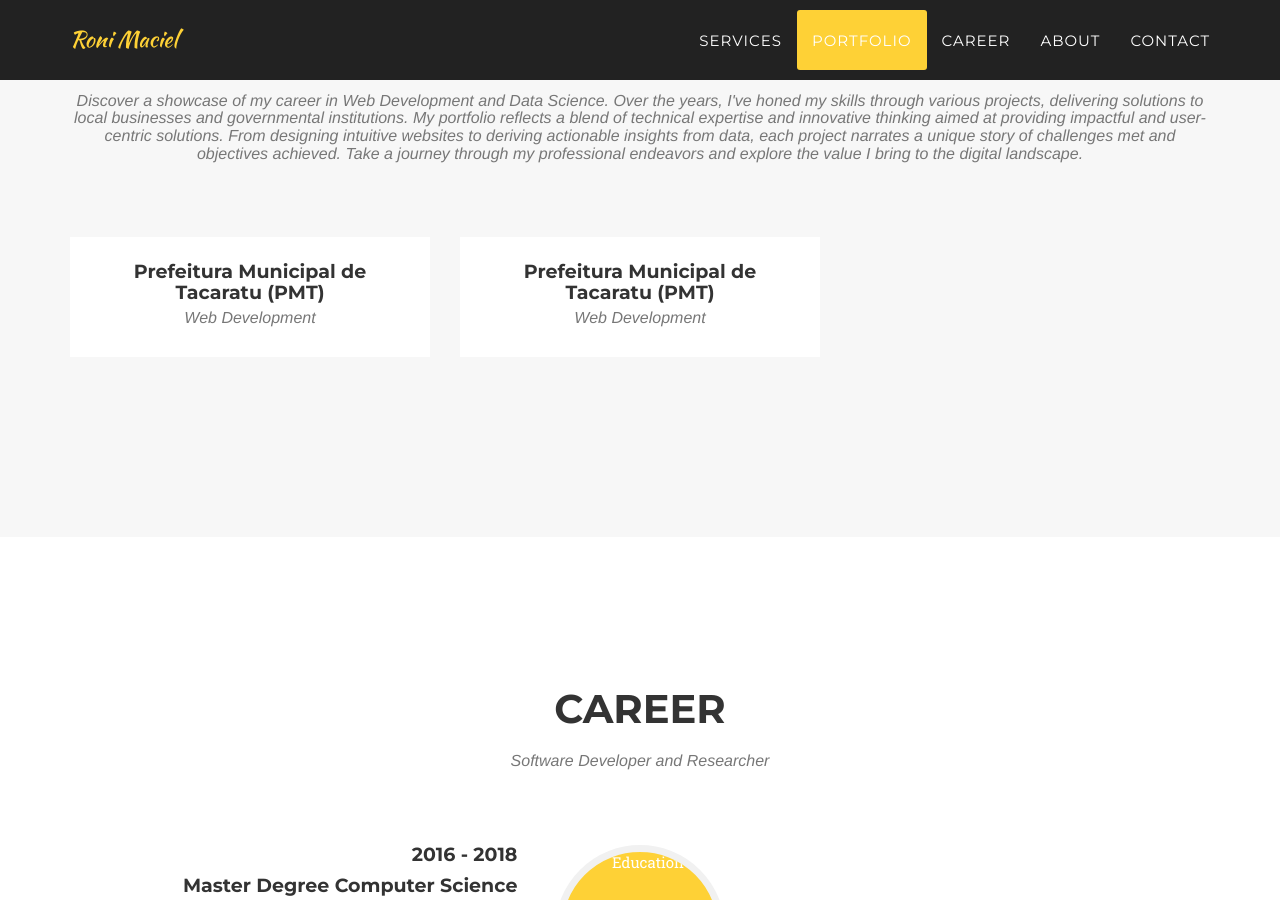
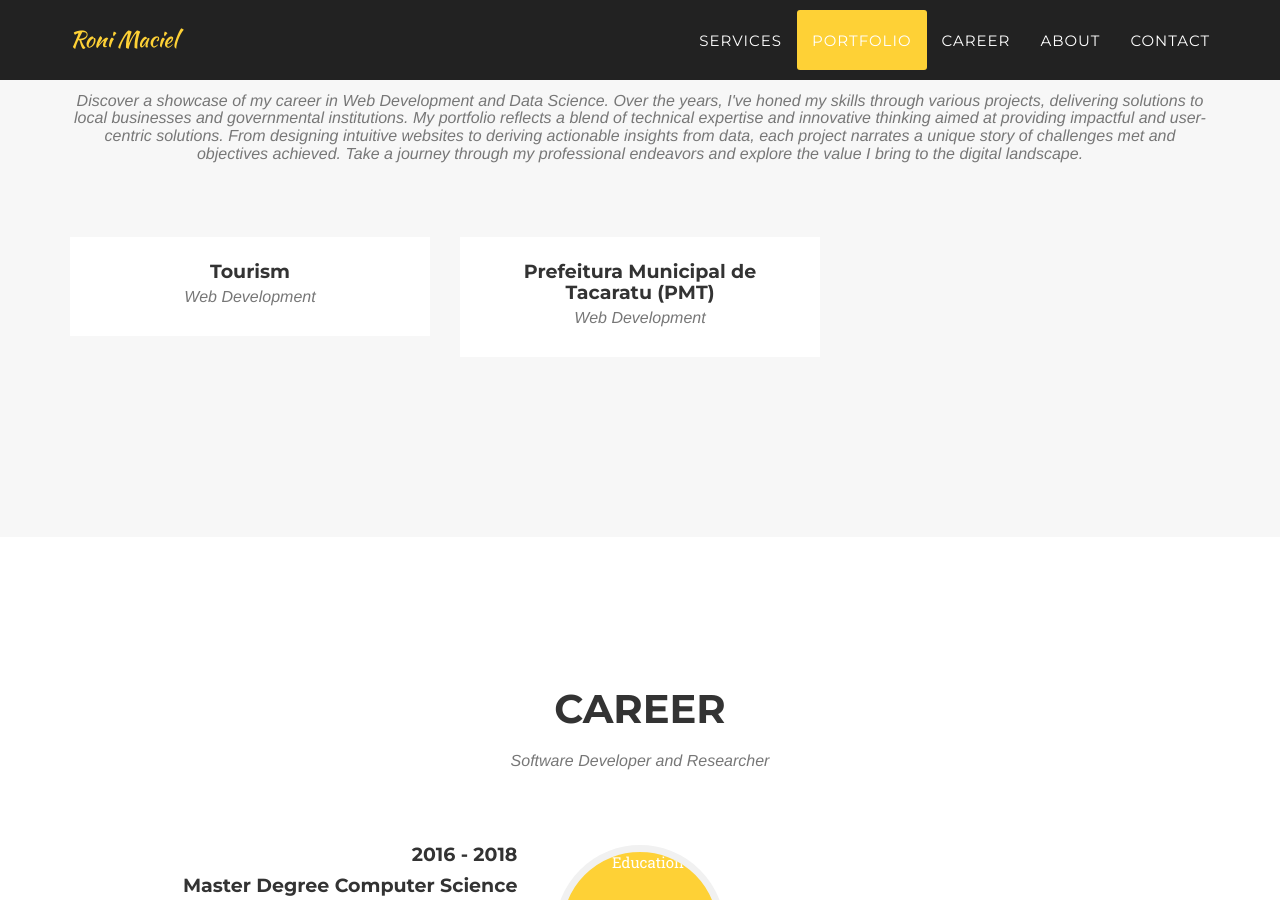
Before and after one commit to RonierisonMaciel/ronierisonmaciel.github.io, a Jekyll site: the page built from _posts/2014-07-17-project-2.markdown, in a window 1280 px wide and 900 px high, scrolled down 1833 px. Built offline with Jekyll 4.4.1, drawn with Linux system fonts in a browser that asks for light colours; some web fonts are replaced.

Commit message:
:memo: Update markdown file

```diff
--- a/_posts/2014-07-17-project-2.markdown
+++ b/_posts/2014-07-17-project-2.markdown
@@ -1,18 +1,16 @@
 ---
-title: Prefeitura Municipal de Tacaratu (PMT)
+title: Tourism
 subtitle: Web Development
 layout: default
 modal-id: 1
-date: 2020-01-18
-img: tourism.png
+date: 2021-12-18
+img: pmt.png
 thumbnail: tourism-thumbnail.png
 alt: image-alt
-project-date: April 2014
+project-date: December 2021
 clients:
-  - name: Prefeitura Municipal de Tacaratu (PMT)
-    url: https://www.tacaratu.pe.gov.br
   - name: Site de Turismo do Município de Tacaratu
     url: https://www.turismo.tacaratu.pe.gov.br
 category: Web Development
-description: Website developed for the Tacaratu city hall with the Ronierison Maciel coordination and his former student Gustavo Barbosa.
+description: Website developed for the Tourism with the Ronierison Maciel coordination and his former student Gustavo Barbosa.
 ---
--- a/_posts/2020-01-18-project-1.markdown
+++ b/_posts/2020-01-18-project-1.markdown
@@ -7,12 +7,10 @@ date: 2020-01-18
 img: pmt.png
 thumbnail: pmt-thumbnail.png
 alt: image-alt
-project-date: April 2014
+project-date: January 2020
 clients:
   - name: Prefeitura Municipal de Tacaratu (PMT)
     url: https://www.tacaratu.pe.gov.br
-  - name: Site de Turismo do Município de Tacaratu
-    url: https://www.turismo.tacaratu.pe.gov.br
 category: Web Development
 description: Website developed for the Tacaratu city hall with the Ronierison Maciel coordination and his former student Gustavo Barbosa.
 ---
```
